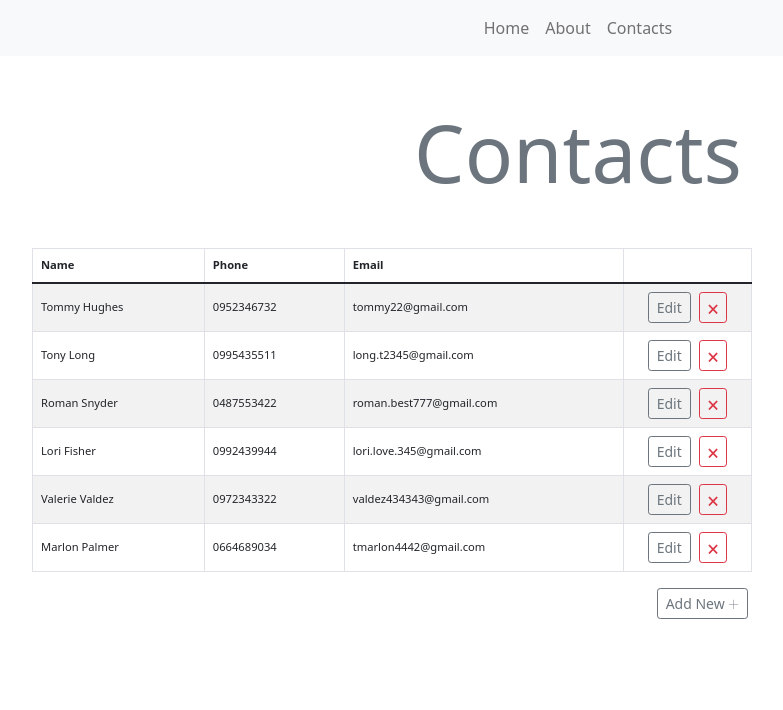
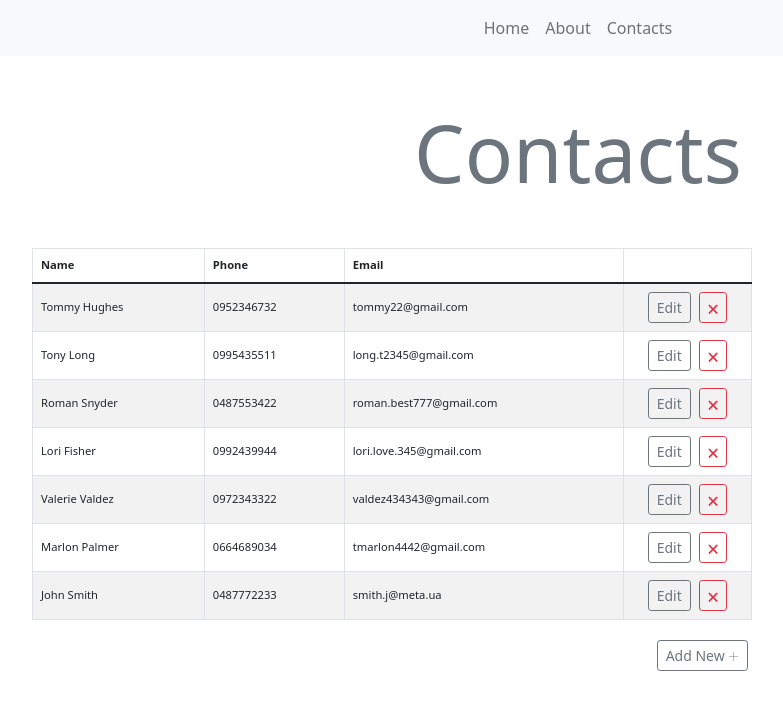
Before and after one commit to constantine-design/contacts, a React (Create React App) app: page /contacts in a window 1280 px wide. Shown: the top 710 px of the page, without its empty margins (62-845 px from the left). Built offline with nearby package versions, Linux system fonts and the light colour scheme; data requests are answered from the project's data file.

Commit message:
Minor style fixes

```diff
--- a/db.json
+++ b/db.json
@@ -35,6 +35,12 @@
       "name": "Marlon Palmer",
       "phone": "0664689034",
       "email": "tmarlon4442@gmail.com"
+    },
+    {
+      "name": "John Smith",
+      "phone": "0487772233",
+      "email": "smith.j@meta.ua",
+      "id": 8
     }
   ]
 }
--- a/src/components/SimpleButton.js
+++ b/src/components/SimpleButton.js
@@ -5,7 +5,7 @@ export default function SimpleButton(props) {
   return (
     <button
       disabled={props.checkDisabled}
-      className={ "btn btn-sm mx-1"+(props.isRed?" btn-outline-danger":" btn-outline-secondary") }
+      className={ "btn btn-sm mx-1 my-1"+(props.isRed?" btn-outline-danger":" btn-outline-secondary") }
       onClick={props.onClick}
       title={ props.children ? props.name : "" }
     >
--- a/src/components/TableRow.js
+++ b/src/components/TableRow.js
@@ -7,7 +7,7 @@ export default function TableRow(props) {
       <td>{props.contact.name}</td>
       <td>{props.contact.phone}</td>
       <td>{props.contact.email}</td>
-      <td style={{width: "8rem",textAlign: "center"}}>
+      <td className="py-1" style={{width: "8rem",textAlign: "center"}}>
         <SimpleButton
           name="Edit"
           onClick={()=>props.writeForm(props.contact)}
--- a/src/pages/Contacts.js
+++ b/src/pages/Contacts.js
@@ -13,8 +13,8 @@ function Contacts(props) {
   return (
     <div className="App container mb-3">
       <h1 className="text-center text-secondary display-1 mb-5"> Contacts </h1>
-      <div className="row">
-        <div className="col-lg-8">
+      <div className="row justify-content-center">
+        <div className="col-lg-8 mb-3">
           <Table
             contacts={props.contacts}
             newContact={props.newContact}
@@ -23,7 +23,7 @@ function Contacts(props) {
             writeForm={props.writeForm}
           />
         </div>
-        <div className="col-sm-8 col-lg-4">
+        <div className="col-sm-8 col-lg-4 mb-3">
           { Object.keys(props.form).length>0 &&
             <Form
               form={props.form}
```
